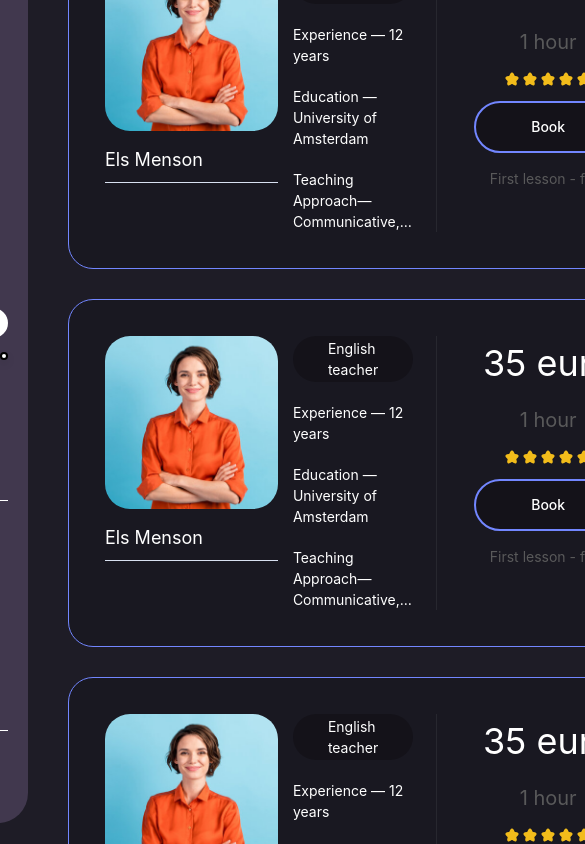
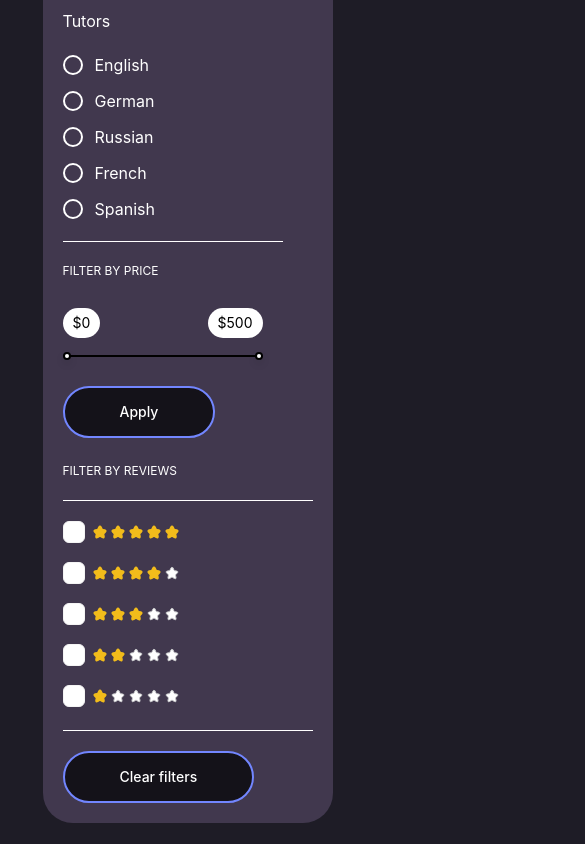
Before and after one commit to Dmytro-Doronin/components, a React (Vite) app: page /teachers in a window 390 px wide. Shown: the part 607-1451 px from the top of the page, 585 px wide, since content can reach past the window. Built offline with nearby package versions, Linux system fonts and the light colour scheme.

Commit message:
teachers adaptive

```diff
--- a/src/components/filters/Filters.tsx
+++ b/src/components/filters/Filters.tsx
@@ -36,8 +36,8 @@ export const Filters = () => {
     }
 
     return (
-        <div className='bg-purple-600 max-w-[312px] w-full p-[20px] rounded-[30px]'>
-            <h4 className='text-light-100 text-[18px] mb-[20px]'>Filters</h4>
+        <div className="bg-purple-600 w-[290px] sm:w-full lg:w-[312px] p-[20px] rounded-[30px]">
+        <h4 className='text-light-100 text-[18px] mb-[20px]'>Filters</h4>
             <div className='
                     flex flex-col items-start py-[20px] mr-[30px] mb-[20px]
                     border-light-100 border-b-[1px] border-t-[1px]
--- a/src/components/ui/sliderRange/SliderRange.tsx
+++ b/src/components/ui/sliderRange/SliderRange.tsx
@@ -12,7 +12,7 @@ export const SliderRange = forwardRef<
 >(({ className, value, onValueChange, min, max, ...props }, ref) => {
 
     return (
-        <div className="flex flex-col gap-2 max-w-[275px]">
+        <div className="flex flex-col gap-2 w-full max-w-[200px] sm:max-w-[275px]">
             <label  className="flex items-center justify-between">
                 <span className="text-sm text-light-100">{props.label}</span>
             </label>
@@ -29,7 +29,7 @@ export const SliderRange = forwardRef<
                     onValueChange={onValueChange}
                     className={twMerge(
                         "relative flex items-center select-none touch-none",
-                        "w-[272px] h-[20px]",
+                        "w-full h-[20px]",
                         className
                     )}
                     {...props}
--- a/src/pages/teachersPage/TeachersPage.tsx
+++ b/src/pages/teachersPage/TeachersPage.tsx
@@ -95,24 +95,25 @@ export const TeachersPage = () => {
 
 
     return (
-        <div className="flex items-center flex-col justify-center w-full max-w-[1440px] mx-auto mt-[80px] py-[80px] px-[80px]">
+        <div className="
+            flex items-center
+            flex-col justify-center w-full max-w-[1440px] mx-auto mt-[80px] py-[80px] px-[80px]
+            ">
             <h1 className='auth-title'>OUR TEACHERS</h1>
             <h3 className='text-[16px] text-light-100 w-full max-w-[683px] text-center mb-[80px]'>
                 Hey choose our platform for high-quality teaching,
                 flexible learning, and professional support.
                 From beginners to advanced learners, our clients see real progress and lasting results.
             </h3>
-            <div className='flex items-start gap-[40px]'>
-                <Filters/>
-                <div className='flex flex-col gap-[40px]'>
-                    <CardsList cards={teachers}/>
-                    <div className='flex flex-col items-center gap-[20px]'>
-                        <h4 className='text-[24px] text-light-100'>1,500 profiles found</h4>
-                        <Pagination activeIndex={activeIndex} onIndexChange={setActiveIndex} totalPages={20}/>
+            <div className="flex flex-col items-center gap-[40px] lg:flex-row lg:items-start">
+                <Filters />
+                <div className="flex flex-col gap-[40px]">
+                    <CardsList cards={teachers} />
+                    <div className="flex flex-col items-center gap-[20px]">
+                        <h4 className="text-[24px] text-light-100">1,500 profiles found</h4>
+                        <Pagination activeIndex={activeIndex} onIndexChange={setActiveIndex} totalPages={20} />
                     </div>
-
                 </div>
-
             </div>
         </div>
     );
```
